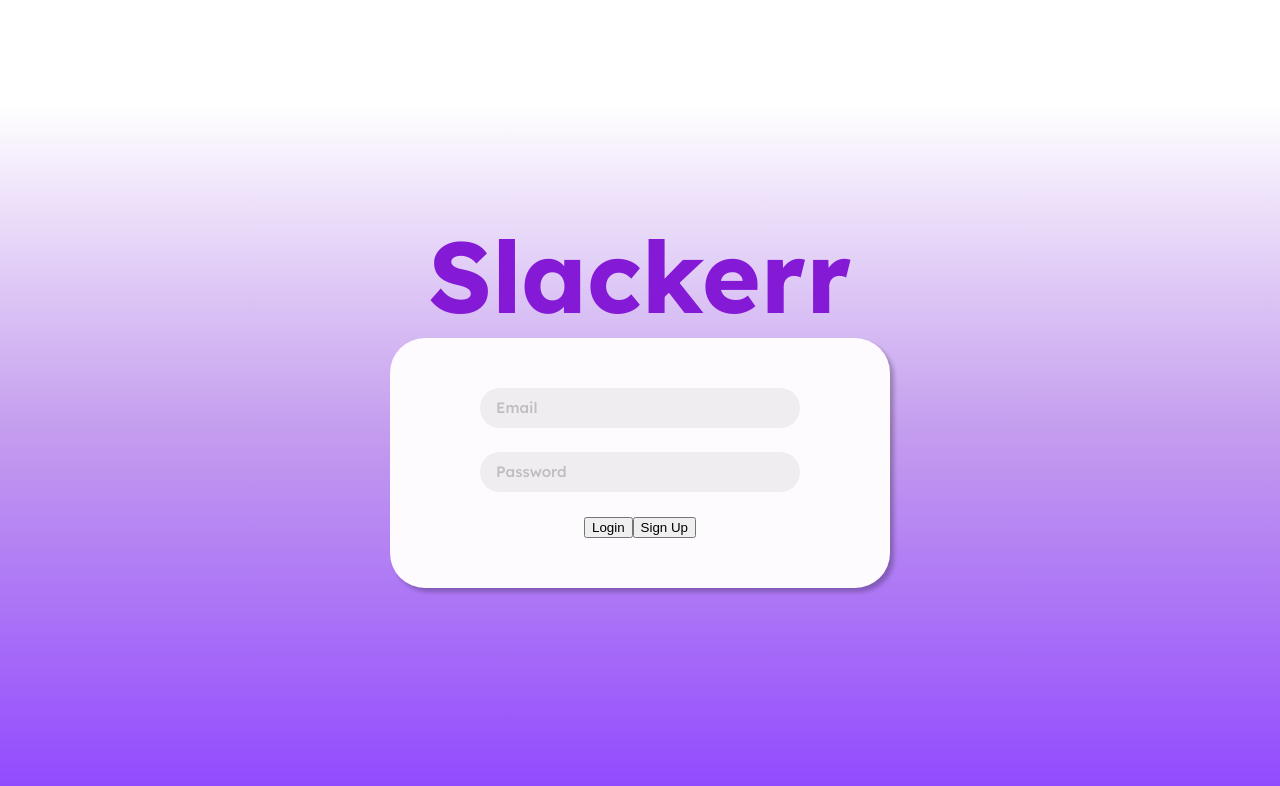
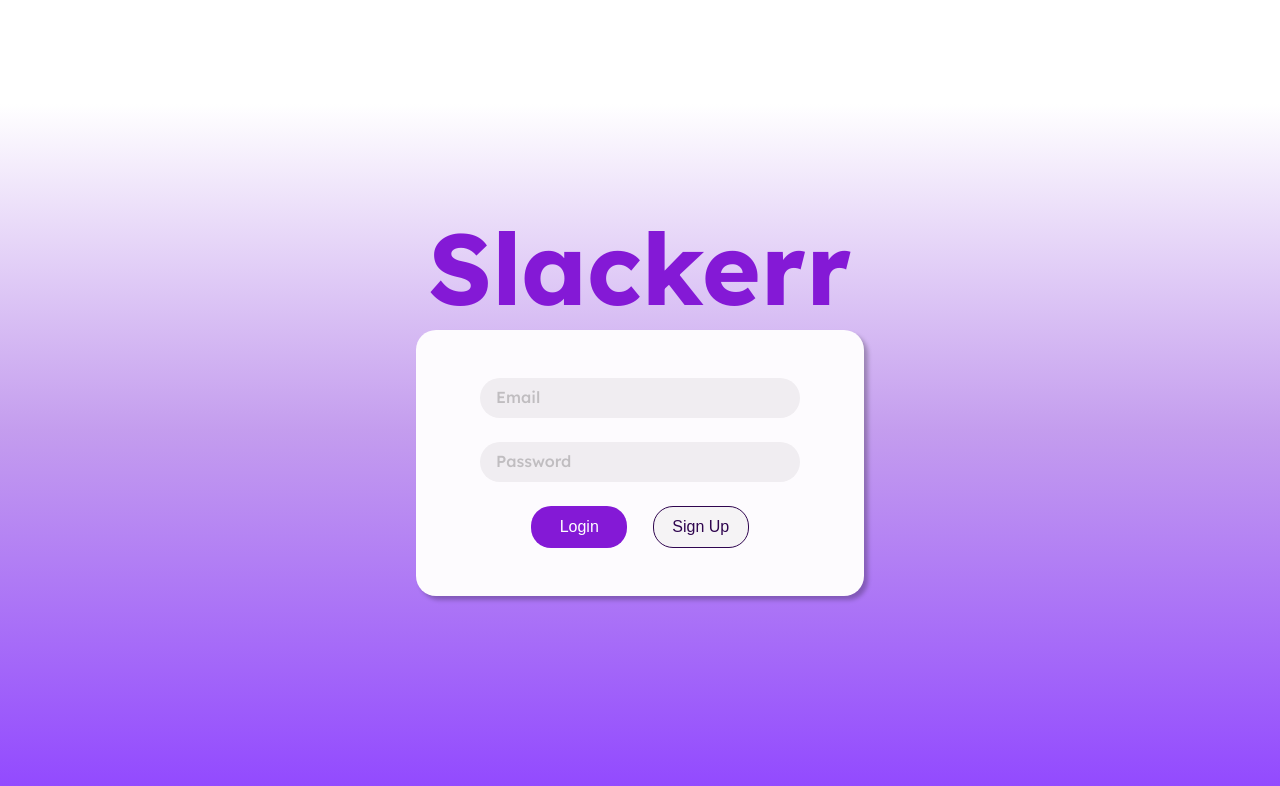
Before and after one commit to narcistiq/Slackerr, a React (Vite) app in the folder frontend/: page / in a window 1280 px wide. Shown: the top 786 px of the page. Built offline with nearby package versions, Linux system fonts and the light colour scheme.

Commit message:
feat: routing

```diff
--- a/frontend/package.json
+++ b/frontend/package.json
@@ -13,7 +13,8 @@
     "@apollo/client": "^4.0.7",
     "graphql": "^16.11.0",
     "react": "^19.1.1",
-    "react-dom": "^19.1.1"
+    "react-dom": "^19.1.1",
+    "react-router-dom": "^7.9.4"
   },
   "devDependencies": {
     "@eslint/js": "^9.36.0",
--- a/frontend/src/App.jsx
+++ b/frontend/src/App.jsx
@@ -1,6 +1,7 @@
 import "./App.css"
 import Login from "./components/Login"
 import Log from "./components/Log"
+import { BrowserRouter, Routes, Route } from "react-router-dom";
 // import {
 //   ApolloClient,
 //   InMemoryCache,
@@ -22,8 +23,12 @@ import Log from "./components/Log"
 function App() {
   return(
     <>
-    <Login/>
-    <Log/>
+    <BrowserRouter>
+      <Routes>
+        <Route path="/" element={<Login />} />
+        <Route path="/applications" element={<Log />} />
+      </Routes>
+    </BrowserRouter>
     </>
   );
 }
--- a/frontend/src/components/Login.css
+++ b/frontend/src/components/Login.css
@@ -1,4 +1,4 @@
-login {
+.login {
   display: flex;
   min-height: 100vh;
   flex-direction: column;
@@ -15,25 +15,25 @@ h1 {
   line-height: 125px;
   color: var(--bright-purple);
 }
-login .wrapper {
+.login .wrapper {
   display: flex;
   flex-direction: column;
   align-items: center;
 }
-login .wrapper form {
+.login .wrapper form {
   display: flex;
   flex-direction: column;
   justify-content: center;
   align-items: center;
-  padding: 50px 90px;
+  padding: 3rem 4rem;
   gap: 1.5rem;
 
   background: #FDFBFE;
   box-shadow: 4px 4px 4px rgba(0, 0, 0, 0.25);
-  border-radius: 35px;
+  border-radius: 20px;
   box-sizing: border-box;
 }
-login .wrapper .input{
+.login .wrapper .input{
   border: none;
   display: flex;
   flex-direction: row;
@@ -48,24 +48,50 @@ login .wrapper .input{
   border-radius: 30px;
   text-indent: 10px;
 }
-login .wrapper .input[type="email"],
-login .wrapper .input[type="password"]{
+.login .wrapper .input[type="email"],
+.login .wrapper .input[type="password"]{
   font-family: 'Lexend';
   font-style: normal;
   font-weight: 500;
   font-size: 15px;
 }
-login .wrapper .input:focus {
+.login .wrapper .input:focus {
   caret-color: var(--bright-purple);
   outline: none;
   border: 3px solid #a16eff;
 }
-login .wrapper .input::placeholder{
+.login .wrapper .input::placeholder{
   text-indent: 0;
   font-family: 'Lexend';
   font-style: normal;
   font-weight: 500;
-  font-size: 15px;
-  line-height: 31px;
+  font-size: 1rem;
+  line-height: 2rem;
   color: rgba(0, 0, 0, 0.2);
 }
+.btns{
+  display: flex;
+  flex-direction: row;
+  align-items: center;
+  gap: 1.6rem;
+}
+.btn {
+  padding: 0.5rem calc(3rem/16);
+  min-width: 6rem;
+  font-weight: 500;
+  font-size: 1rem;
+  border-radius: 20px;
+  box-sizing: border-box;
+  outline: none;
+  line-height: 1.5;
+
+  color: white;
+  background: var(--bright-purple);
+  border: 1.5px solid transparent;
+}
+.signup {
+  color: var(--dark-purple);
+  background: var(--white-pink);
+  border: 1.5px solid var(--dark-purple);
+  box-sizing: border-box;
+}
--- a/frontend/src/components/Login.jsx
+++ b/frontend/src/components/Login.jsx
@@ -1,25 +1,31 @@
 import "./Login.css"
 import { useState } from "react";
-
+import { Navigate } from "react-router-dom";
 function Login() {
 
   const [email, setEmail] = useState('');
   const [password, setPassword] = useState('');
+  const [toApp, setToApp] = useState(false);
+
+  if (toApp) {
+    return <Navigate to="/applications"/>;
+  }
+
   return(
     <>
-    <login>
+    <div className="login">
       <div className="wrapper">
         <h1>Slackerr</h1>
         <form>
             <input className="input" type="email" value={email} onChange={(e) => setEmail(e.target.value)} placeholder="Email"/>
             <input className="input" type="password" value={password} onChange={(e) => setPassword(e.target.value)} placeholder="Password"/>
             <div className="btns">
-              <button type="submit" className="login-btn">Login</button>
-              <button className="signup-btn">Sign Up</button>
+              <button type="submit" className="btn" onClick={() => {setToApp(true);}}>Login</button>
+              <button className="btn signup">Sign Up</button>
             </div>
         </form>
       </div>
-    </login>
+    </div>
     </>
   );
 }
```
Also changed, not shown: 1 other file (tests, documents, lock files or other folders).
